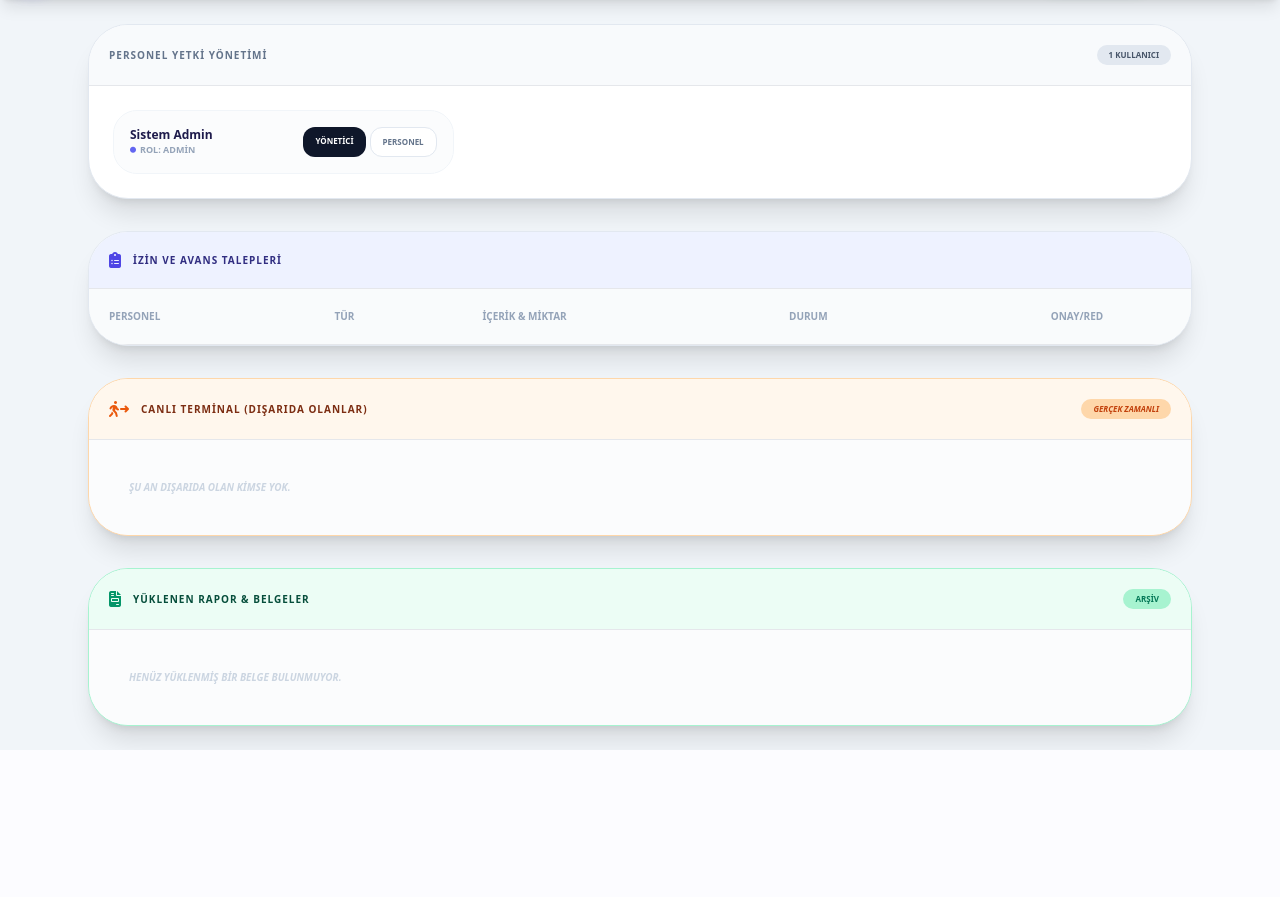
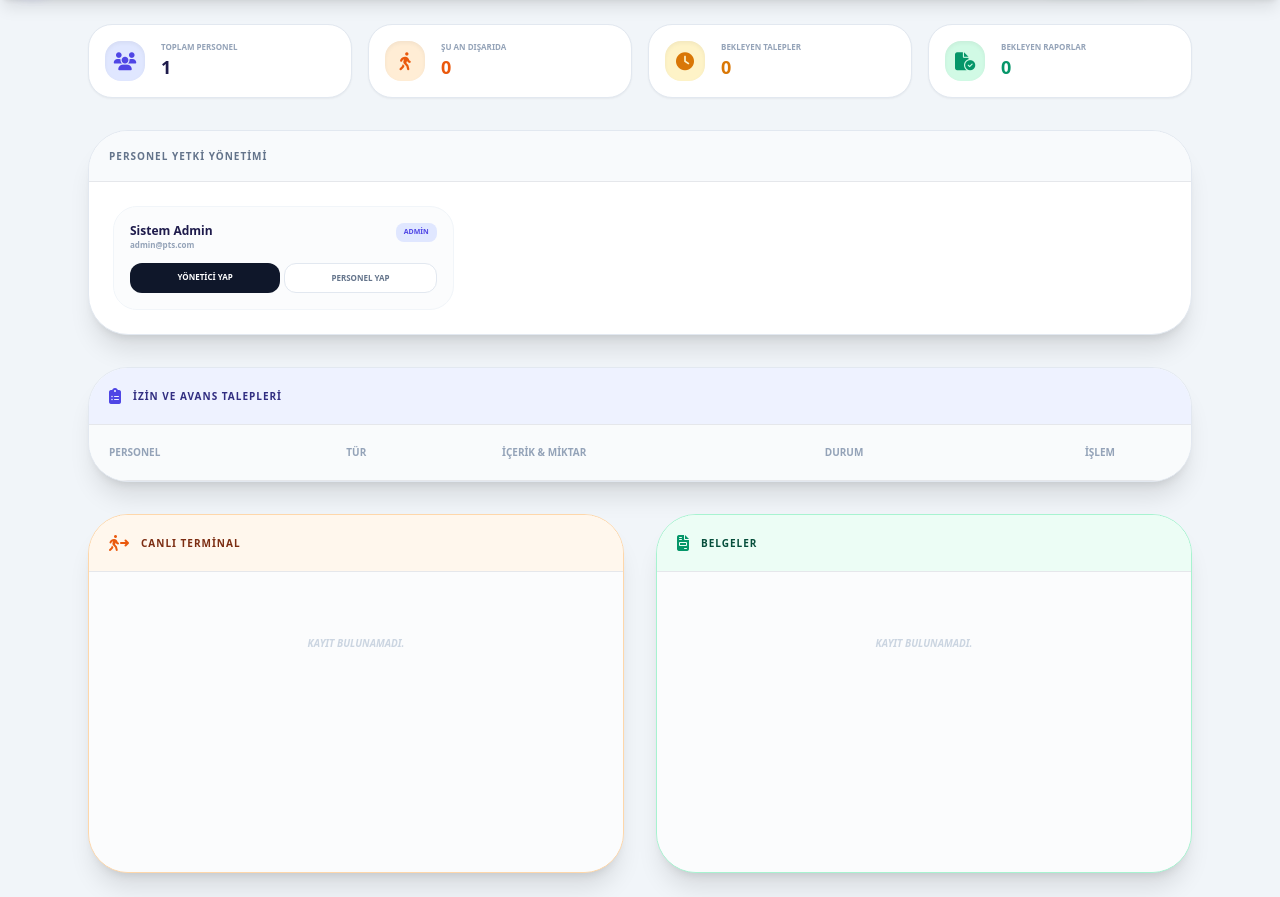
Before and after one commit to sametyalcin231/PTS_Sistemi, a Flask app: page /admin_panel in a window 1280 px wide. Shown: the part 65-962 px from the top of the page. Before the commit the page ends 815 px from the top, so only its background shows below. Run offline with Flask 3, Linux system fonts and the light colour scheme; a user stored in the database is signed in; data comes from the database, SQL or seed files in the repository; data that the repository does not hold is empty; some libraries are stand-ins or nearby versions.

Commit message:
Update admin.html

```diff
--- a/templates/admin.html
+++ b/templates/admin.html
@@ -41,24 +41,44 @@
             {% endfor %}{% endif %}
         {% endwith %}
 
+        <div class="grid grid-cols-1 md:grid-cols-4 gap-4">
+            <div class="bg-white p-4 rounded-3xl shadow-sm border border-slate-200 flex items-center gap-4">
+                <div class="bg-indigo-100 w-10 h-10 rounded-2xl flex items-center justify-center text-indigo-600 text-lg shadow-inner"><i class="fa-solid fa-users"></i></div>
+                <div><p class="text-[8px] font-black text-slate-400 uppercase">Toplam Personel</p><p class="text-lg font-black text-indigo-950">{{ users|length }}</p></div>
+            </div>
+            <div class="bg-white p-4 rounded-3xl shadow-sm border border-slate-200 flex items-center gap-4">
+                <div class="bg-orange-100 w-10 h-10 rounded-2xl flex items-center justify-center text-orange-600 text-lg shadow-inner"><i class="fa-solid fa-person-walking"></i></div>
+                <div><p class="text-[8px] font-black text-slate-400 uppercase">Şu an Dışarıda</p><p class="text-lg font-black text-orange-600">{{ logs|selectattr('status', 'equalto', 'Aktif')|selectattr('type', 'equalto', 'Terminal')|list|length }}</p></div>
+            </div>
+            <div class="bg-white p-4 rounded-3xl shadow-sm border border-slate-200 flex items-center gap-4">
+                <div class="bg-amber-100 w-10 h-10 rounded-2xl flex items-center justify-center text-amber-600 text-lg shadow-inner"><i class="fa-solid fa-clock"></i></div>
+                <div><p class="text-[8px] font-black text-slate-400 uppercase">Bekleyen Talepler</p><p class="text-lg font-black text-amber-600">{{ reqs|selectattr('status', 'equalto', 'Beklemede')|list|length }}</p></div>
+            </div>
+            <div class="bg-white p-4 rounded-3xl shadow-sm border border-slate-200 flex items-center gap-4">
+                <div class="bg-emerald-100 w-10 h-10 rounded-2xl flex items-center justify-center text-emerald-600 text-lg shadow-inner"><i class="fa-solid fa-file-circle-check"></i></div>
+                <div><p class="text-[8px] font-black text-slate-400 uppercase">Bekleyen Raporlar</p><p class="text-lg font-black text-emerald-600">{{ logs|selectattr('status', 'equalto', 'Beklemede')|selectattr('type', 'equalto', 'Rapor')|list|length }}</p></div>
+            </div>
+        </div>
+
         <div class="bg-white rounded-[2.5rem] shadow-xl overflow-hidden border border-slate-200">
             <div class="p-5 bg-slate-50 border-b flex items-center justify-between">
                 <span class="font-black text-[10px] uppercase text-slate-500 tracking-widest leading-none">Personel Yetki Yönetimi</span>
-                <span class="bg-slate-200 text-slate-600 px-3 py-1 rounded-full text-[8px] font-black uppercase">{{ users|length }} Kullanıcı</span>
             </div>
             <div class="p-6 grid grid-cols-1 md:grid-cols-2 lg:grid-cols-3 gap-4">
                 {% for u in users %}
-                <div class="p-4 border border-slate-100 rounded-[1.5rem] flex justify-between items-center bg-slate-50/50 hover:bg-white hover:shadow-md transition-all group">
+                <div class="p-4 border border-slate-100 rounded-[1.5rem] flex flex-col justify-between bg-slate-50/50 hover:bg-white hover:shadow-md transition-all group">
+                    <div class="flex justify-between items-start mb-3">
                         <div>
                             <p class="text-xs font-black text-indigo-950 group-hover:text-indigo-600 transition-colors">{{ u.full_name }}</p>
-                        <p class="text-[9px] font-bold text-slate-400 uppercase flex items-center gap-1">
-                            <i class="fa-solid fa-circle text-[6px] {% if u.role == 'admin' %}text-indigo-500{% else %}text-slate-300{% endif %}"></i>
-                            Rol: {{ u.role }}
-                        </p>
+                            <p class="text-[8px] font-bold text-slate-400">{{ u.email }}</p>
+                        </div>
+                        <span class="text-[7px] font-black px-2 py-1 rounded-lg uppercase {% if u.role == 'admin' %}bg-indigo-100 text-indigo-600{% else %}bg-slate-200 text-slate-500{% endif %}">
+                            {{ u.role }}
+                        </span>
                     </div>
                     <div class="flex gap-1">
-                        <a href="/admin/set_role/{{ u.id }}/admin" class="text-[8px] bg-slate-900 text-white px-3 py-2 rounded-xl font-black hover:bg-indigo-600 transition-colors">YÖNETİCİ</a>
-                        <a href="/admin/set_role/{{ u.id }}/personel" class="text-[8px] bg-white border border-slate-200 text-slate-500 px-3 py-2 rounded-xl font-black hover:bg-slate-100 transition-colors">PERSONEL</a>
+                        <a href="/admin/set_role/{{ u.id }}/admin" class="flex-1 text-center text-[8px] bg-slate-900 text-white px-3 py-2 rounded-xl font-black hover:bg-indigo-600 transition-colors uppercase">YÖNETİCİ YAP</a>
+                        <a href="/admin/set_role/{{ u.id }}/personel" class="flex-1 text-center text-[8px] bg-white border border-slate-200 text-slate-500 px-3 py-2 rounded-xl font-black hover:bg-slate-100 transition-colors uppercase">PERSONEL YAP</a>
                     </div>
                 </div>
                 {% endfor %}
@@ -78,7 +98,7 @@
                             <th class="p-5">Tür</th>
                             <th class="p-5">İçerik & Miktar</th>
                             <th class="p-5">Durum</th>
-                            <th class="p-5 text-center">Onay/Red</th>
+                            <th class="p-5 text-center">İşlem</th>
                         </tr>
                     </thead>
                     <tbody class="text-xs font-bold divide-y divide-slate-100">
@@ -88,7 +108,7 @@
                             <td class="p-5 uppercase text-indigo-600">{{ r.req_type }}</td>
                             <td class="p-5">
                                 <span class="text-slate-600">{{ r.content }}</span>
-                                {% if r.amount %}<span class="ml-2 text-indigo-600">({{ r.amount }})</span>{% endif %}
+                                {% if r.amount %}<span class="ml-2 text-indigo-600 font-black">({{ r.amount }}₺)</span>{% endif %}
                             </td>
                             <td class="p-5">
                                 <span class="px-3 py-1.5 rounded-full text-[9px] font-black uppercase shadow-sm
@@ -109,7 +129,7 @@
                                     </a>
                                 </div>
                                 {% else %}
-                                <span class="text-[9px] text-slate-300 font-black italic uppercase">Tamamlandı</span>
+                                <span class="text-[9px] text-slate-300 font-black italic uppercase">Bitti</span>
                                 {% endif %}
                             </td>
                         </tr>
@@ -119,31 +139,31 @@
             </div>
         </div>
 
+        <div class="grid grid-cols-1 lg:grid-cols-2 gap-8">
             <div class="bg-white rounded-[2.5rem] shadow-xl overflow-hidden border border-orange-200">
                 <div class="p-5 bg-orange-50 border-b flex items-center justify-between">
                     <div class="flex items-center gap-3">
                         <i class="fa-solid fa-person-walking-arrow-right text-orange-600"></i>
-                    <span class="font-black text-[10px] uppercase text-orange-900 tracking-widest leading-none">Canlı Terminal (Dışarıda Olanlar)</span>
+                        <span class="font-black text-[10px] uppercase text-orange-900 tracking-widest leading-none">Canlı Terminal</span>
                     </div>
-                <span class="bg-orange-200 text-orange-700 px-3 py-1 rounded-full text-[8px] font-black uppercase italic">Gerçek Zamanlı</span>
                 </div>
-            <div class="grid grid-cols-1 md:grid-cols-2 lg:grid-cols-3 gap-4 p-6 bg-slate-50/50">
+                <div class="p-6 space-y-4 bg-slate-50/50 min-h-[300px]">
                     {% for l in logs if l.type == 'Terminal' %}
                     <div class="border border-slate-200 rounded-[1.5rem] p-4 bg-white shadow-sm hover:border-orange-300 transition-all relative">
                         {% if l.status == 'Aktif' %}
-                    <div class="absolute top-0 right-0 bg-orange-500 text-white text-[8px] font-black px-3 py-1 rounded-bl-xl uppercase animate-pulse">DIŞARIDA</div>
+                        <div class="absolute top-0 right-0 bg-orange-500 text-white text-[7px] font-black px-3 py-1 rounded-bl-xl uppercase animate-pulse">DIŞARIDA</div>
                         {% endif %}
-                    <div class="flex justify-between items-center mb-3">
+                        <div class="flex justify-between items-center mb-2">
                             <span class="text-[10px] font-black text-slate-800 uppercase">{{ l.username }}</span>
-                        <span class="text-[9px] font-bold text-slate-400">{{ l.created_at.strftime('%H:%M') }}</span>
+                            <span class="text-[8px] font-bold text-slate-400 italic">{{ l.created_at.strftime('%H:%M') }}</span>
                         </div>
-                    <div class="py-2 px-4 bg-orange-50 border border-orange-100 rounded-xl text-[10px] font-black text-orange-900 flex justify-between items-center">
-                        <span class="opacity-60 uppercase">Dışarıda Süre:</span>
+                        <div class="py-2 px-4 bg-orange-50 border border-orange-100 rounded-xl text-[9px] font-black text-orange-900 flex justify-between items-center">
+                            <span class="opacity-60 uppercase">Süre:</span>
                             <span class="text-orange-600">{{ get_duration(l.created_at, l.end_at) }}</span>
                         </div>
                     </div>
                     {% else %}
-                <p class="text-[10px] font-black text-slate-300 uppercase italic p-4">Şu an dışarıda olan kimse yok.</p>
+                    <p class="text-center text-[10px] font-black text-slate-300 uppercase italic py-10">Kayıt bulunamadı.</p>
                     {% endfor %}
                 </div>
             </div>
@@ -152,34 +172,33 @@
                 <div class="p-5 bg-emerald-50 border-b flex items-center justify-between">
                     <div class="flex items-center gap-3">
                         <i class="fa-solid fa-file-invoice text-emerald-600"></i>
-                    <span class="font-black text-[10px] uppercase text-emerald-900 tracking-widest leading-none">Yüklenen Rapor & Belgeler</span>
+                        <span class="font-black text-[10px] uppercase text-emerald-900 tracking-widest leading-none">Belgeler</span>
                     </div>
-                <span class="bg-emerald-200 text-emerald-700 px-3 py-1 rounded-full text-[8px] font-black uppercase">Arşiv</span>
                 </div>
-            <div class="grid grid-cols-1 md:grid-cols-2 lg:grid-cols-3 gap-4 p-6 bg-slate-50/50">
+                <div class="p-6 space-y-4 bg-slate-50/50 min-h-[300px]">
                     {% for l in logs if l.type == 'Rapor' %}
                     <div class="border border-slate-200 rounded-[1.5rem] p-4 bg-white shadow-sm hover:border-emerald-300 transition-all">
                         <div class="flex justify-between items-center mb-2">
                             <span class="text-[10px] font-black text-emerald-700 uppercase">{{ l.username }}</span>
-                        <span class="text-[9px] font-bold text-slate-400">{{ l.created_at.strftime('%d.%m | %H:%M') }}</span>
+                            <span class="text-[8px] font-bold text-slate-400 italic">{{ l.created_at.strftime('%d.%m | %H:%M') }}</span>
                         </div>
-                    <p class="text-[11px] font-bold text-slate-600 mb-3 italic">"{{ l.detail }}"</p>
+                        <p class="text-[10px] font-bold text-slate-600 mb-3 italic bg-slate-50 p-2 rounded-lg">"{{ l.detail }}"</p>
                         <div class="flex justify-between items-center">
-                         <span class="text-[8px] font-black text-emerald-600 bg-emerald-50 px-2 py-1 rounded-lg">BELGE YÜKLENDİ</span>
-                         <a href="/static/uploads/{{ l.file_path }}" target="_blank" class="text-[9px] font-black bg-emerald-600 text-white px-3 py-1.5 rounded-xl shadow-lg shadow-emerald-200 uppercase flex items-center gap-1 hover:bg-emerald-700 transition-colors">
-                             <i class="fa-solid fa-eye text-[10px]"></i> İNCELE
+                             <a href="/admin/action/activity/{{ l.id }}/Okundu" class="text-[8px] font-black text-slate-400 hover:text-indigo-600">OKUNDU İŞARETLE</a>
+                             <a href="/static/uploads/{{ l.file_path }}" target="_blank" class="text-[9px] font-black bg-emerald-600 text-white px-4 py-2 rounded-xl shadow-lg shadow-emerald-200 uppercase flex items-center gap-2 hover:bg-emerald-700 transition-transform active:scale-95">
+                                 <i class="fa-solid fa-eye"></i> İNCELE
                              </a>
                         </div>
                     </div>
                     {% else %}
-                <p class="text-[10px] font-black text-slate-300 uppercase italic p-4">Henüz yüklenmiş bir belge bulunmuyor.</p>
+                    <p class="text-center text-[10px] font-black text-slate-300 uppercase italic py-10">Kayıt bulunamadı.</p>
                     {% endfor %}
+                </div>
             </div>
         </div>
     </main>
 
     <script>
-        // Bildirimleri 4 saniye sonra kapat
         window.onload = function() {
             setTimeout(() => {
                 document.querySelectorAll('.flash-msg').forEach(el => {
```
Lines whose indentation alone changed are shown as unchanged.
